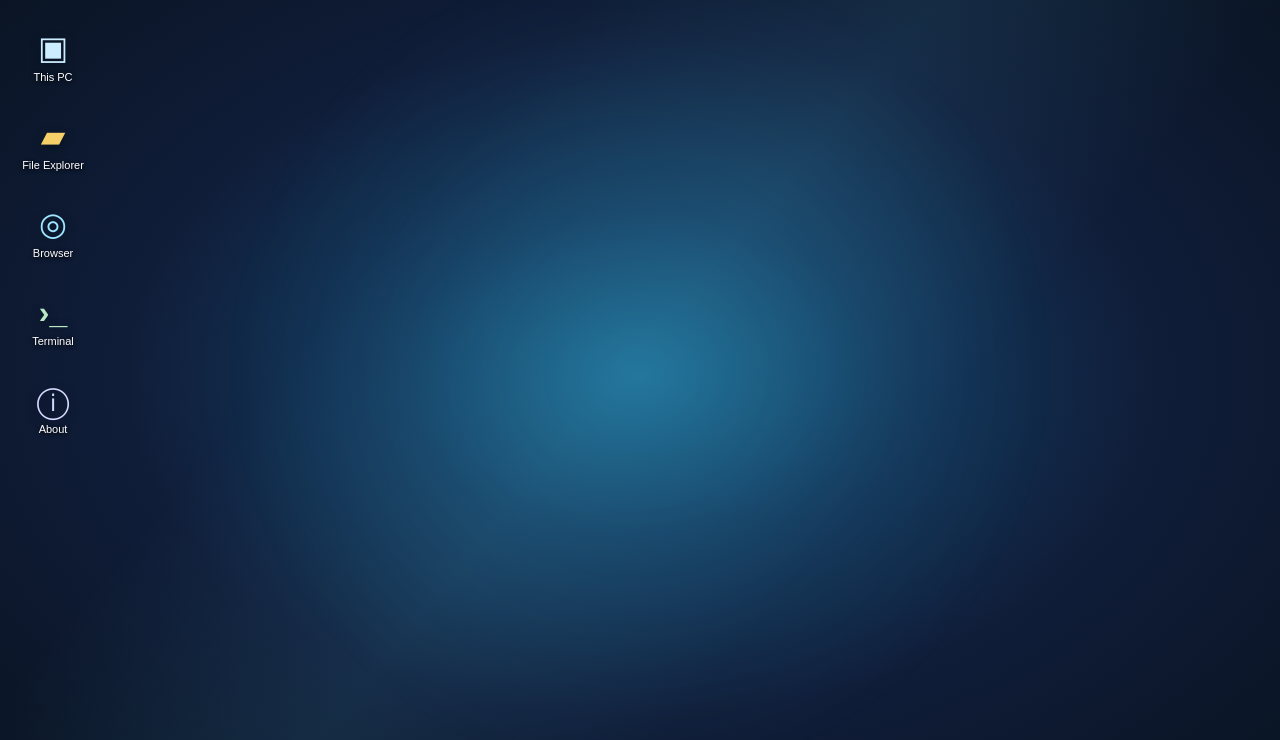
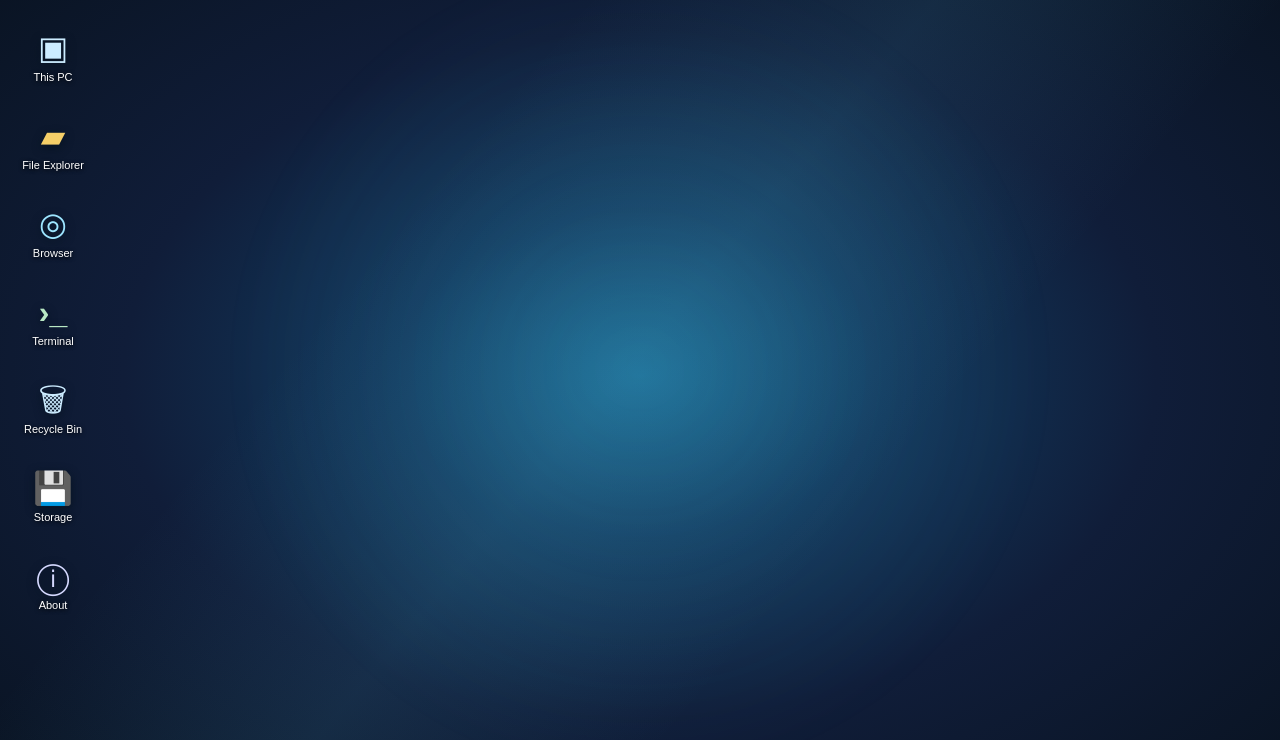
Before and after one commit to Azad-Ahmad-Ghazaal/Ghazaal-Cloud-PC, a plain HTML site: page index.html in a window 1280 px wide. Shown: the top 740 px of the page. Drawn offline with Linux system fonts and the light colour scheme.

Commit message:
Add Recycle Bin and Storage desktop shortcuts

```diff
--- a/index.html
+++ b/index.html
@@ -15,6 +15,8 @@
       <button class="desktop-icon" data-open="files"><span class="desk-symbol folder-symbol">▰</span><span>File Explorer</span></button>
       <button class="desktop-icon" data-open="browser"><span class="desk-symbol browser-symbol">◎</span><span>Browser</span></button>
       <button class="desktop-icon" data-open="terminal"><span class="desk-symbol terminal-symbol">›_</span><span>Terminal</span></button>
+      <button class="desktop-icon" data-open="recycle"><span class="desk-symbol">🗑</span><span>Recycle Bin</span></button>
+      <button class="desktop-icon" data-open="storage"><span class="desk-symbol">💾</span><span>Storage</span></button>
       <button class="desktop-icon" data-open="about"><span class="desk-symbol info-symbol">ⓘ</span><span>About</span></button>
     </section>
     <section id="windowLayer" class="window-layer" aria-live="polite"></section>
@@ -27,6 +29,8 @@
         <button data-open="terminal"><i class="app-icon dark">›_</i>Terminal</button>
         <button data-open="computer"><i class="app-icon teal">▣</i>This PC</button>
         <button data-open="settings"><i class="app-icon slate">⚙</i>Settings</button>
+        <button data-open="recycle"><i class="app-icon slate">🗑</i>Recycle Bin</button>
+        <button data-open="storage"><i class="app-icon blue">💾</i>Storage</button>
         <button data-open="about"><i class="app-icon violet">ⓘ</i>About</button>
       </div>
       <div class="start-footer"><span>◉　Ghazaal Workspace</span><button id="powerButton" title="Power menu">⏻</button></div>
```
